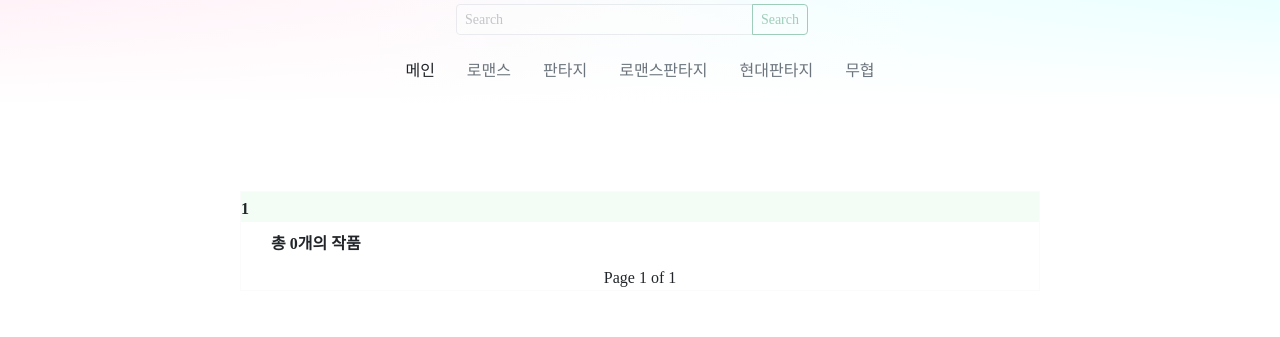
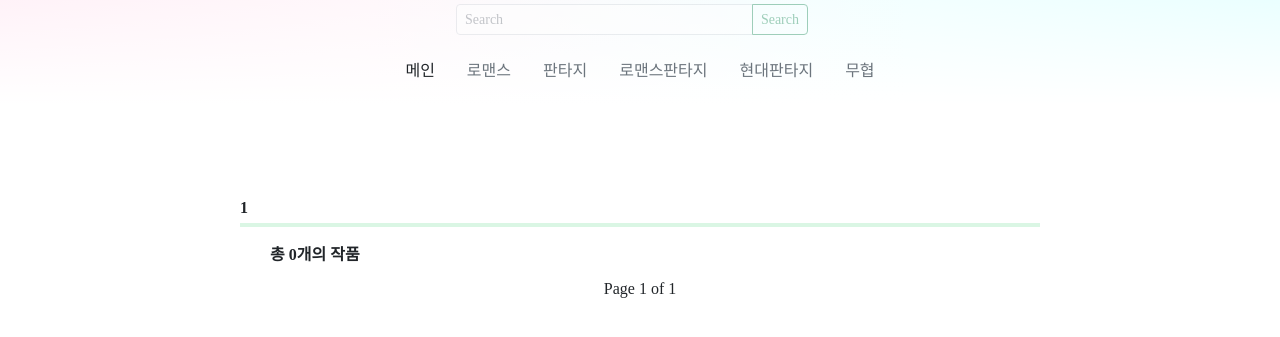
Before and after one commit to zeonga1102/webtachu, a Django app: page /book/genre/1 in a window 1280 px wide. Shown: the part 220-557 px from the top of the page. Run offline with Django 4.2, Linux system fonts and the light colour scheme; data that the repository does not hold is empty; grey boxes are pictures that could not be loaded.

Commit message:
DOC 장르, 메인페이지 hr태그 css 수정

```diff
--- a/static/css/genre.css
+++ b/static/css/genre.css
@@ -6,14 +6,15 @@ body{
     border: 1px solid red;
 }
 
-.main_border {
-    border: 1px solid #fbfbfb;
+.genre_hr {
+    margin: 30px auto 30px auto;
+    width: 730px;
+    border: 2px solid #aff4c6;
 }
 
-hr {
-    margin: 30px auto 30px auto;
-    width: 730px;
-    border: 1px solid #f3f3f3;
+.title_hr{
+    border: 2px solid #6DDB94;
+    margin-top: 2px;
 }
 
 .title_font {
@@ -39,7 +40,9 @@ hr {
 
 .title_text {
     padding: 5px 0px 5px 0px;
-    background-color: #f3fdf5;
+    /*background: linear-gradient(to bottom, transparent, white 150%),*/
+    /*linear-gradient(to left, rgba(176, 255, 229, .8), rgba(176, 255, 229, 0) 70.71%),*/
+    /*linear-gradient(to right, rgba(255, 206, 229, .8), rgba(255, 206, 229, 0) 70.71%);*/
     font-weight: bold;
     height: 30px;
 }
--- a/static/css/main.css
+++ b/static/css/main.css
@@ -1,7 +1,7 @@
 .main_hr {
     margin: 5px auto 10px auto;
     width: 1200px;
-    border: 2px solid #aff4c6;
+    border: 2px solid #6DDB94;
 }
 
 body {
--- a/templates/main_genre/genre.html
+++ b/templates/main_genre/genre.html
@@ -5,16 +5,15 @@
 {% endblock %}
 
 {% block content %}
-    <div class="main_box main_border">
-        <div class="title_text">
-            {{ book_all.name }}
-        </div>
+    <div class="main_box">
+        <div class="title_text">{{ book_all.name }}</div>
+        <hr class="title_hr">
         <div class="count_box">
             총 {{ book_all.books_list_num }}개의 작품
         </div>
         {% for page in book_all.pages %}
             <a href="{% url 'book_info' page.id %}">
-                <div class="content_box display_flex" style="margin: auto">
+                <div class="content_box display_flex" style="margin: auto auto 30px auto">
                     <div class="genre_cover_image"><img src="{{ page.cover }}"></div>
                     <div>
                         <div class="title_font" style="margin-bottom: 10px">
@@ -38,7 +37,7 @@
                     </div>
                 </div>
             </a>
-            <hr>
+{#            <hr class="genre_hr">#}
         {% endfor %}
 
         <div style="text-align: center">
```
